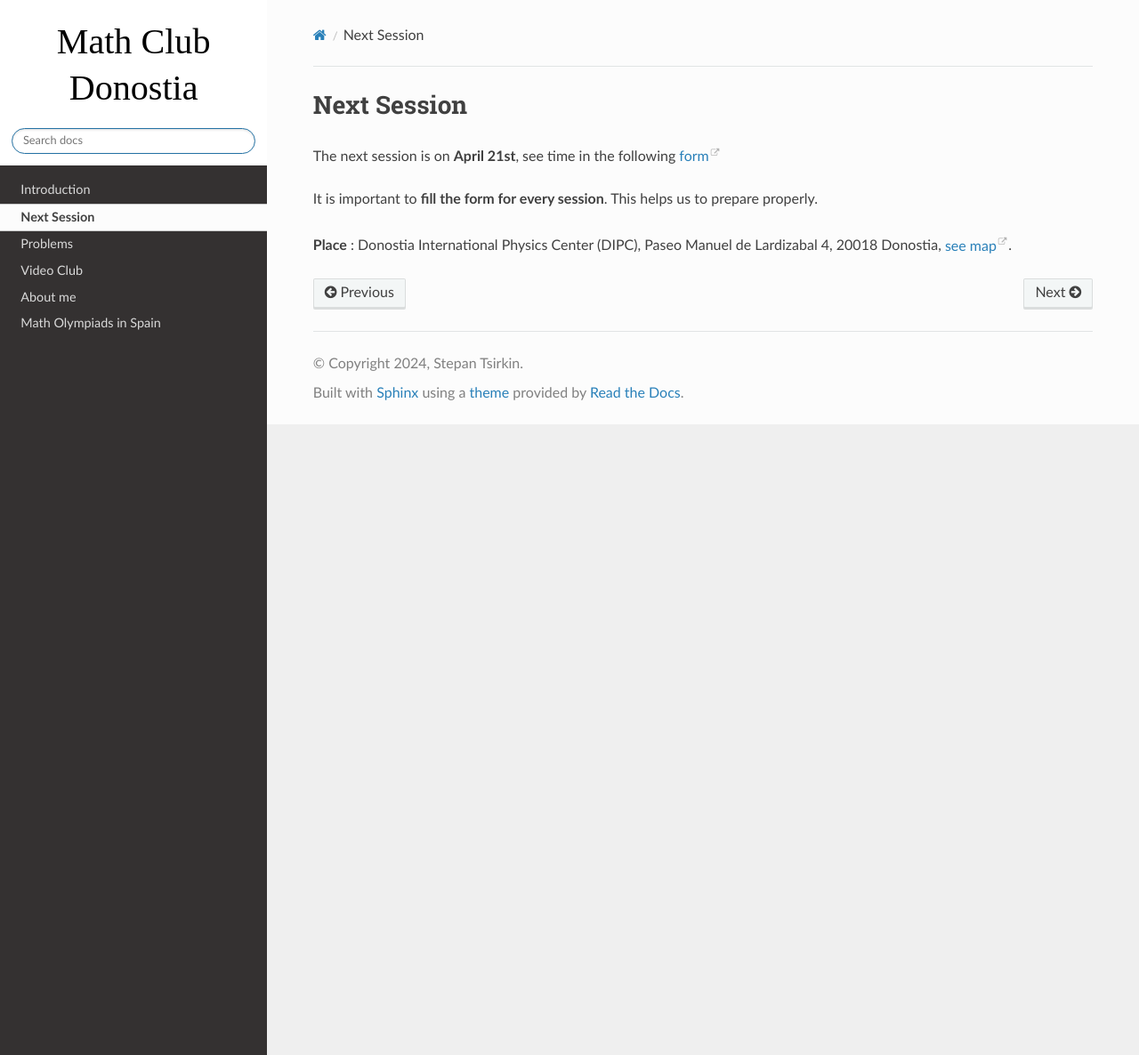
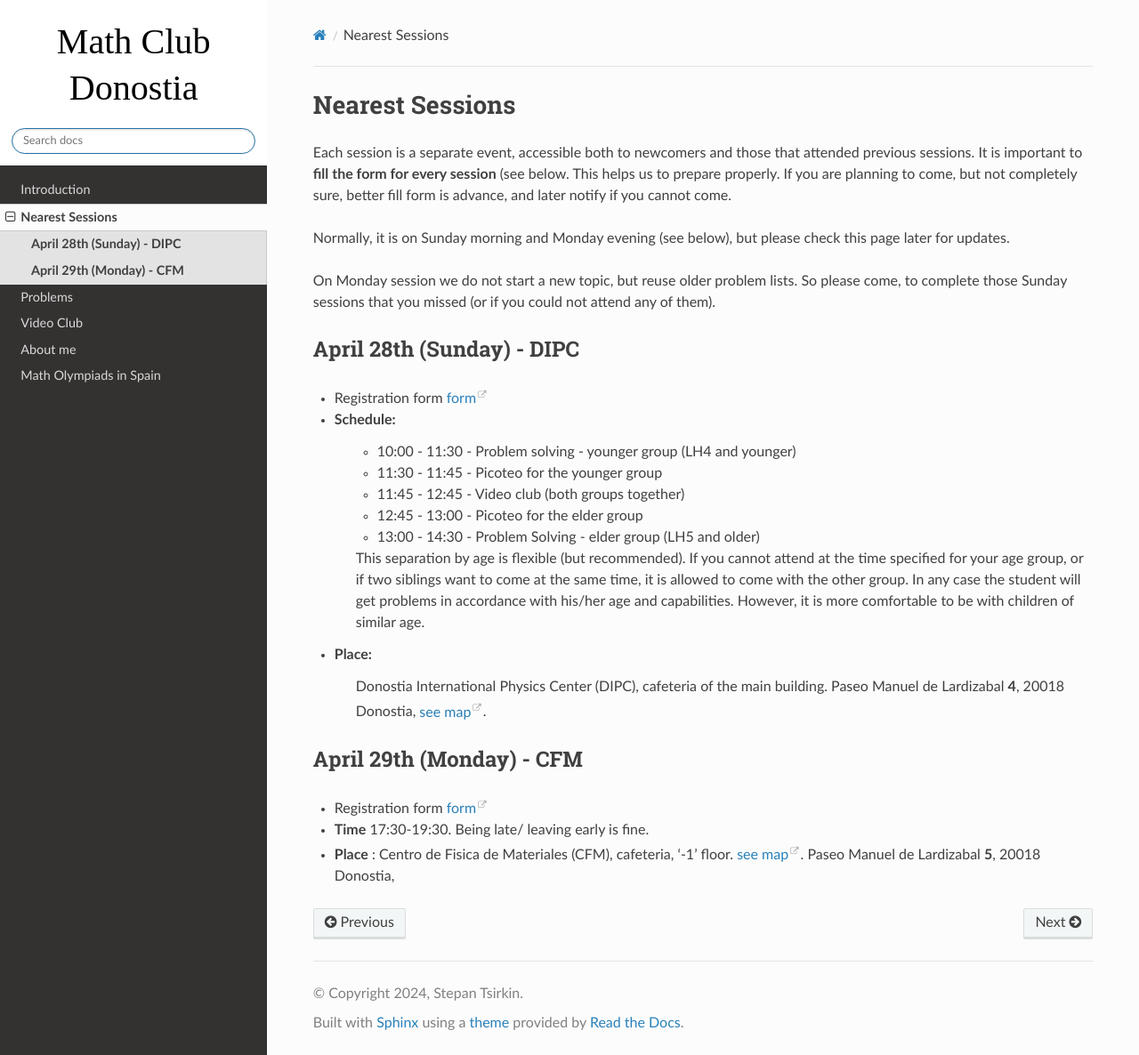
Before and after one commit to math-club-donostia/math-club-donostia.github.io, a Sphinx documentation site: the page built from source/nextclass.rst, in a window 1280 px wide and 1186 px high. Shown: the whole window at 89% size. Built offline with Sphinx 7.4.7 and the Read the Docs theme 2.0.0, drawn with Linux system fonts in a browser that asks for light colours.

Commit message:
new sessions

```diff
--- a/source/nextclass.rst
+++ b/source/nextclass.rst
@@ -1,12 +1,41 @@
-Next Session
-+++++++++++++
-
+Nearest Sessions
+++++++++++++++++++
 
 .. _sec-nextclass:
 
-The next session is on **April 21st**, see time in the following `form <https://forms.gle/6VE2EWxgsSQS2nfE8>`__
+Each session is a separate event, accessible both to newcomers and those that attended previous sessions.
+It is important to **fill the form for every session** (see below. This helps us to prepare properly.
+If you are planning to come, but not completely sure, better fill form is advance, and later notify if you cannot come.
 
-It is important to **fill the form for every session**. This helps us to prepare properly.
+Normally, it is on Sunday morning and Monday evening (see below), but please check this page later for updates.
 
-**Place** : Donostia International Physics Center (DIPC),
-Paseo Manuel de Lardizabal 4, 20018 Donostia, `see map <https://maps.app.goo.gl/gQCwwBtMxdog811S8>`__.
+On Monday session we do not start a new topic, but reuse older problem lists. So please come, to complete those Sunday
+sessions that you missed (or if you could not attend any of them).
+
+**April 28th (Sunday) - DIPC**
+------------------------------
+
+* Registration form `form <https://forms.gle/vbQfQVAv5SGKU3jQ8>`__
+
+* **Schedule**:
+    - 10:00 - 11:30  - Problem solving - younger group (LH4 and younger)
+    - 11:30 - 11:45  - Picoteo for the younger group
+    - 11:45 - 12:45  - Video club  (both groups together)
+    - 12:45 - 13:00  - Picoteo for the elder group
+    - 13:00 - 14:30  - Problem Solving - elder group (LH5 and older)
+
+    This separation by age is flexible (but recommended). If you cannot attend at the time specified for your age group,
+    or if two siblings want to come at the same time, it is allowed to come with the other group. In any case the student
+    will get problems in accordance with his/her age and capabilities. However, it is more comfortable to be with children
+    of similar age.
+
+* **Place**:
+    Donostia International Physics Center (DIPC), cafeteria of the main building. Paseo Manuel de Lardizabal **4**, 20018 Donostia, `see map <https://maps.app.goo.gl/gQCwwBtMxdog811S8>`__.
+
+**April 29th (Monday) - CFM**
+------------------------------
+
+* Registration form `form <https://forms.gle/cF6kH8CtQtxBamAeA>`__
+* **Time** 17:30-19:30. Being late/ leaving early is fine.
+* **Place** : Centro de Fisica de Materiales (CFM), cafeteria, '-1' floor.
+  `see map <https://maps.app.goo.gl/5jFTGGep36T4hFbk6>`__. Paseo Manuel de Lardizabal **5**, 20018 Donostia,
```
Also changed, not shown: source/videos.rst (+16 -2 lines).
